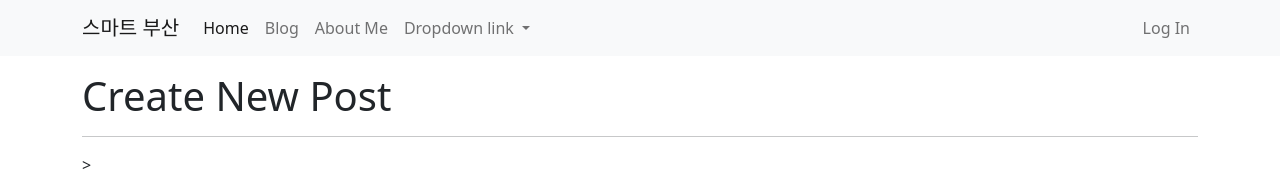
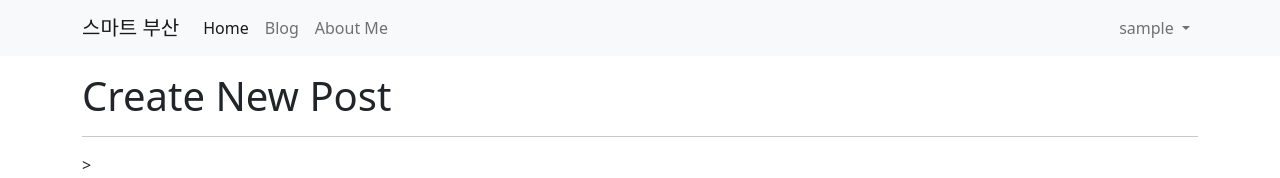
Before and after one commit to kirkwater/do_it_django_a_to_z, a Django app: page /blog/create_post/ in a window 1280 px wide. Shown: the top 178 px of the page. Run offline with Django 3.2, Linux system fonts and the light colour scheme; the visitor is signed in with stand-in values (Sample User, id 1); data that the repository does not hold is empty; some libraries are stand-ins or nearby versions.

Commit message:
구글 로그인 기능 추가하기

```diff
--- a/blog/admin.py
+++ b/blog/admin.py
@@ -1,8 +1,9 @@
 from django.contrib import admin
+from markdownx.admin import MarkdownxModelAdmin
 from .models import Post, Category, Tag
 # Register your models here.
 
-admin.site.register(Post)#어드민 사이트에서 포스트를 사용할 수 있게 정의
+admin.site.register(Post, MarkdownxModelAdmin)#어드민 사이트에서 포스트를 사용할 수 있게 정의
 
 class CategoryAdmin(admin.ModelAdmin):
     prepopulated_fields = { 'slug': ('name',)}
--- a/blog/templates/blog/navbar.html
+++ b/blog/templates/blog/navbar.html
@@ -1,3 +1,5 @@
+{% load socialaccount %}
+
 <nav class="navbar navbar-expand-lg navbar-light bg-light">
           <div class="container">
             <a class="navbar-brand" href="/">스마트 부산</a>
@@ -16,22 +18,22 @@
                 <li class="nav-item">
                   <a class="nav-link" href="/about_me/">About Me</a>
                 </li>
-                <li class="nav-item dropdown">
-                  <a class="nav-link dropdown-toggle" href="#" id="navbarDropdownMenuLink" role="button"
-                    data-bs-toggle="dropdown" aria-expanded="false">
-                    Dropdown link
-                  </a>
-                  <ul class="dropdown-menu" aria-labelledby="navbarDropdownMenuLink">
-                    <li><a class="dropdown-item" href="#">Action</a></li>
-                    <li><a class="dropdown-item" href="#">Another action</a></li>
-                    <li><a class="dropdown-item" href="#">Something else here</a></li>
-                  </ul>
-                </li>
               </ul>
               <ul class="navbar-nav ms-auto">
+                {% if user.is_authenticated %}
+                <li class = "nav-item dropdown">
+                  <a class = "nav-link dropdown-toggle" href="#" id = "navbarDropdownMenuLink" role = "button" data-bs-toggle="dropdown" aria-haspopup = "true"
+                     aria-expanded="false">{{ user.username }}
+                  </a>
+                  <div class = "dropdown-menu" aria-labelledby="navbarDropdownMenuLink">
+                    <a class = "dropdown-item" href="/accounts/logout/">Log Out</a>
+                  </div>
+                </li>
+                {% else %}
                 <li class="nav-item">
                   <a class="nav-link" href="#" data-bs-toggle="modal" data-bs-target="#loginModal">Log In</a>
                 </li>
+                {% endif %}
               </ul>
             </div>
           </div>
@@ -50,15 +52,15 @@
                 <div class="modal-body">
                   <div class = "row">
                     <div class = "col-md-6 col-sm-12 d-grid gap-2">
-                      <button type="button" class = "btn btn-outline-dark btn-block btn-sm"><i class="fa-brands fa-google"></i>
-                        Log in with Google</button>
-                      <button type="button" class="btn btn-outline-dark btn-block btn-sm"><i class="fa-solid fa-user"></i>
-                        Log in with username</button>
+                      <a role="button" class = "btn btn-outline-dark btn-block btn-sm" href= "{% provider_login_url 'google' %}"><i class="fa-brands fa-google"></i>
+                        Log in with Google</a>
+                      <a role="button" class="btn btn-outline-dark btn-block btn-sm" href="/accounts/login/"><i class="fa-solid fa-user"></i>
+                        Log in with username</a>
                     </div>
                     <div class = "col-md-6 col-sm-12 d-grid gap-2">
-                      <button type="button" class = "btn btn-outline-dark"><i class="fa-regular fa-envelope-circle-check"></i>
+                      <a role="button" class = "btn btn-outline-dark" href="/accounts/signup/"><i class="fa-regular fa-envelope-circle-check"></i>
                         Sign up with E-mail
-                      </button>
+                      </a>
                     </div>
                   </div>
                 </div>
--- a/do_it_django_prj/urls.py
+++ b/do_it_django_prj/urls.py
@@ -24,6 +24,7 @@ urlpatterns = [
     path('blog/', include('blog.urls')),
     path('admin/', admin.site.urls),
     path('markdownx/', include('markdownx.urls')),
+    path('accounts/', include('allauth.urls')),
     path('', include('single_pages.urls')),
 ]
 
```
Also changed, not shown: do_it_django_prj/settings.py (+35 -0 lines).
